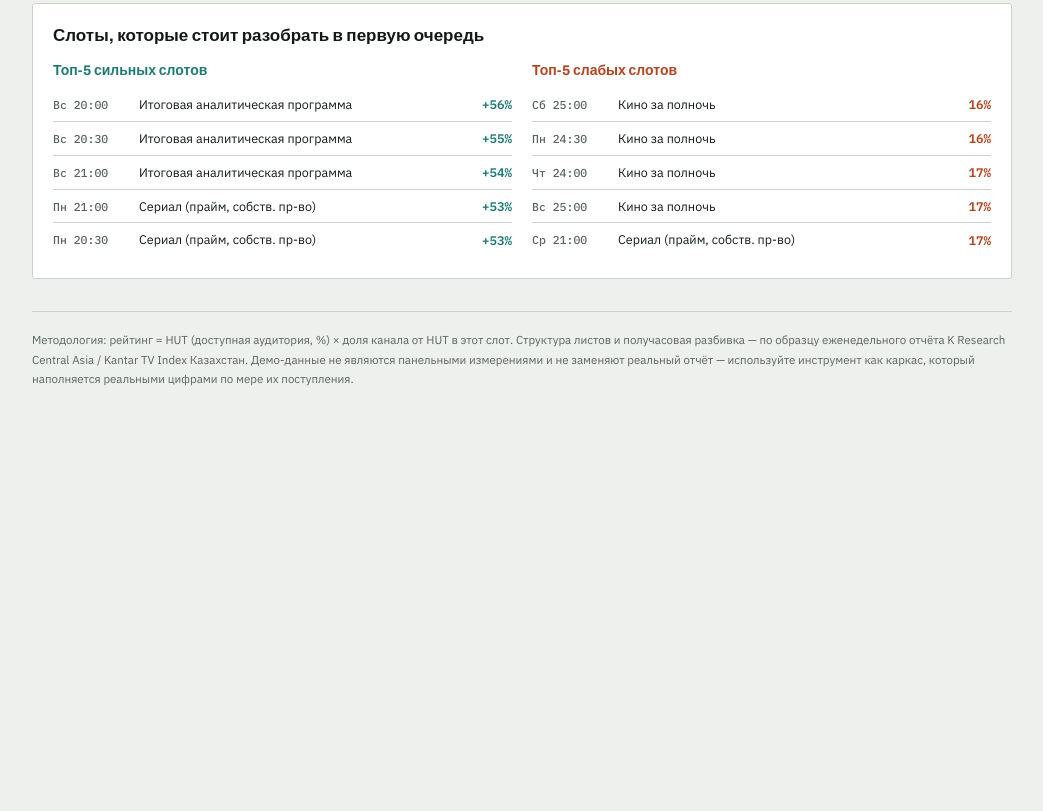
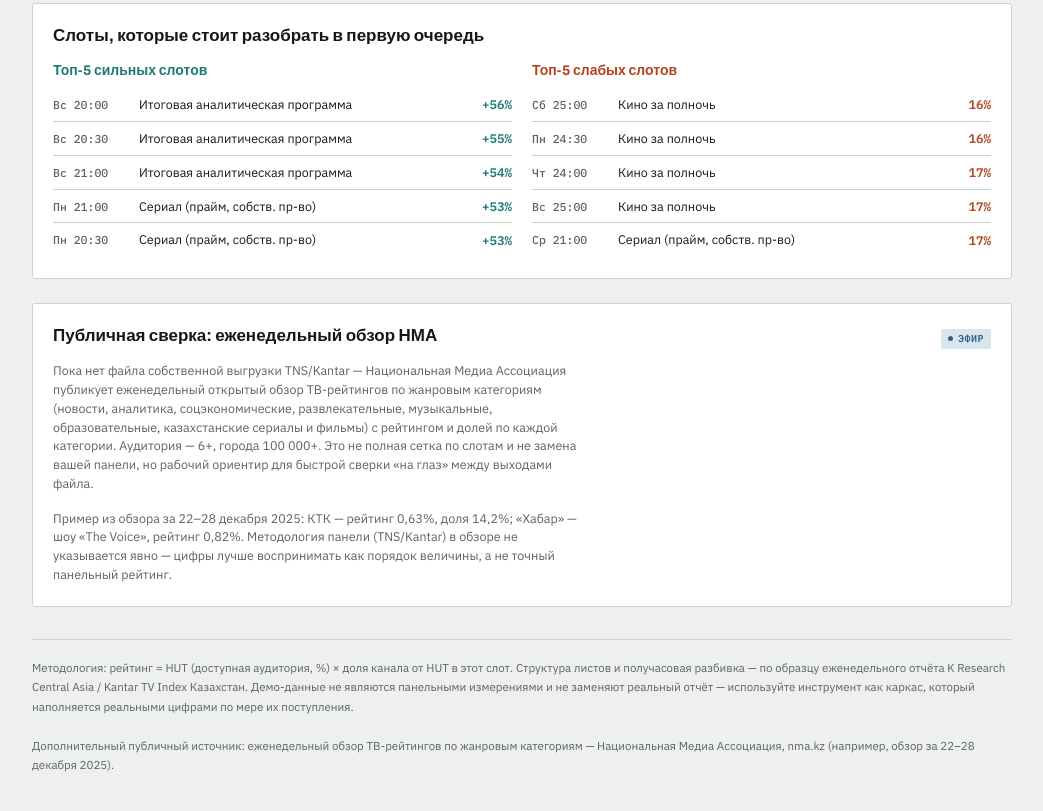
Before and after one commit to maratomarov2026/programming-grid-analytics-kz, a plain HTML site: page puls-setki.html in a window 1280 px wide. Shown: the part 1860-2671 px from the top of the page, without its empty margins (118-1161 px from the left). Before the commit the page ends 2309 px from the top, so only its background shows below. Drawn offline with Linux system fonts and the light colour scheme.

Commit message:
Add NMA weekly TV ratings review as public cross-check source for Module 1
Национальная Медиа Ассоциация publishes weekly genre-category ratings (rating %, share %) for major KZ channels including Хабар — useful as a rough cross-check while the real TNS/Kantar weekly export file is still missing.

Co-Authored-By: Claude Sonnet 5 <noreply@anthropic.com>

```diff
--- a/puls-setki.html
+++ b/puls-setki.html
@@ -376,8 +376,18 @@
     </div>
   </div>
 
+  <div class="panel">
+    <div class="panel-head">
+      <div class="panel-title">Публичная сверка: еженедельный обзор НМА</div>
+      <span class="reach-tag reach-air">эфир</span>
+    </div>
+    <p class="panel-note">Пока нет файла собственной выгрузки TNS/Kantar — Национальная Медиа Ассоциация публикует еженедельный открытый обзор ТВ-рейтингов по жанровым категориям (новости, аналитика, соцэкономические, развлекательные, музыкальные, образовательные, казахстанские сериалы и фильмы) с рейтингом и долей по каждой категории. Аудитория — 6+, города 100 000+. Это не полная сетка по слотам и не замена вашей панели, но рабочий ориентир для быстрой сверки «на глаз» между выходами файла.</p>
+    <p class="panel-note" style="margin-bottom:0;">Пример из обзора за 22–28 декабря 2025: КТК — рейтинг 0,63%, доля 14,2%; «Хабар» — шоу «The Voice», рейтинг 0,82%. Методология панели (TNS/Kantar) в обзоре не указывается явно — цифры лучше воспринимать как порядок величины, а не точный панельный рейтинг.</p>
+  </div>
+
   <footer>
-    Методология: рейтинг = HUT (доступная аудитория, %) × доля канала от HUT в этот слот. Структура листов и получасовая разбивка — по образцу еженедельного отчёта K Research Central Asia / Kantar TV Index Казахстан. Демо-данные не являются панельными измерениями и не заменяют реальный отчёт — используйте инструмент как каркас, который наполняется реальными цифрами по мере их поступления.
+    Методология: рейтинг = HUT (доступная аудитория, %) × доля канала от HUT в этот слот. Структура листов и получасовая разбивка — по образцу еженедельного отчёта K Research Central Asia / Kantar TV Index Казахстан. Демо-данные не являются панельными измерениями и не заменяют реальный отчёт — используйте инструмент как каркас, который наполняется реальными цифрами по мере их поступления.<br><br>
+    Дополнительный публичный источник: еженедельный обзор ТВ-рейтингов по жанровым категориям — Национальная Медиа Ассоциация, nma.kz (например, обзор за 22–28 декабря 2025).
   </footer>
 
 </div>
```
